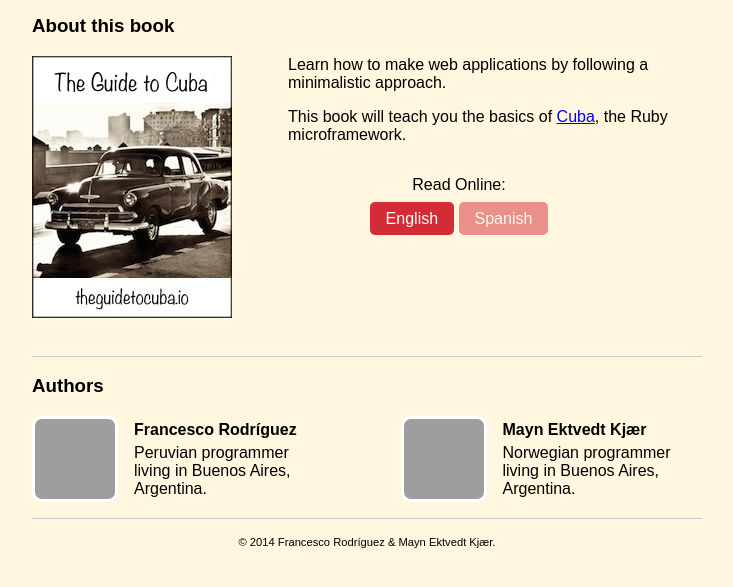
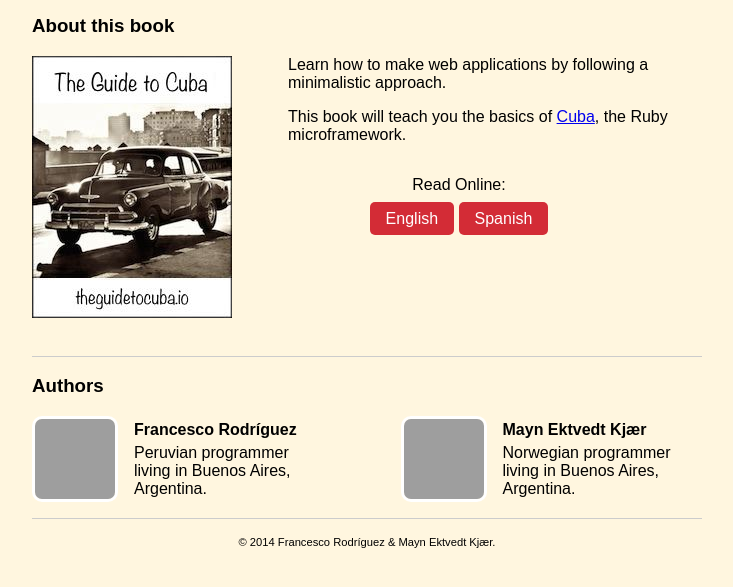
Before and after one commit to wacko/theguidetocuba, a plain HTML site: page index.html in a window 1280 px wide. Shown: the part 65-652 px from the top of the page, without its empty margins (273-1006 px from the left). Drawn offline with Linux system fonts and the light colour scheme; grey boxes are pictures that could not be loaded; a web font is replaced by a local one.

Commit message:
Add link to spanish version.

```diff
--- a/css/style.css
+++ b/css/style.css
@@ -38,10 +38,6 @@ header h1 {
   color: white;
   padding: 0.5em 1em;
   text-decoration: none;
-}
-
-.disable {
-  opacity: 0.5;
 }
 
 #authors {
--- a/index.html
+++ b/index.html
@@ -38,7 +38,7 @@
       <section id="read">
         <p>Read Online:</p>
         <a href="https://www.gitbook.io/book/frodsan/theguidetocuba" class="action">English</a>
-        <a href="#comingsoon" class="action disable">Spanish </a>
+        <a href="https://www.gitbook.io/book/frodsan/theguidetocubaes" class="action">Spanish</a>
       </section>
     </section>
 
```
